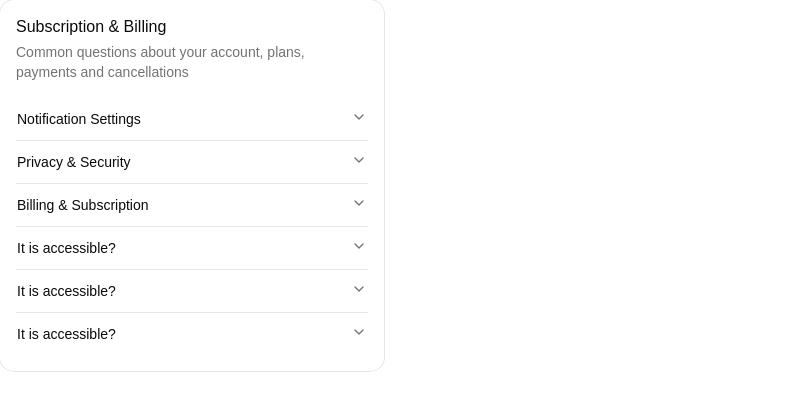
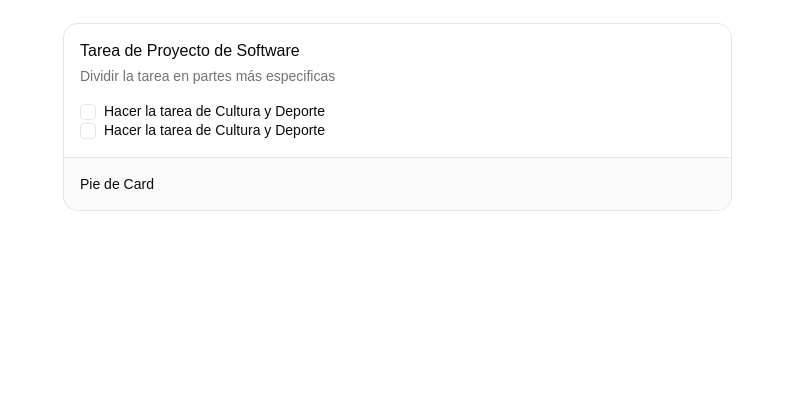
Before and after one commit to iamwanka/tasky, a React (Vite) app: page / in a window 1280 px wide. Shown: the top 410 px of the page, without its empty margins (0-795 px from the left). Built offline with nearby package versions, Linux system fonts and the light colour scheme.

Commit message:
refactor: update App component layout and add new Field components

```diff
--- a/src/App.tsx
+++ b/src/App.tsx
@@ -1,84 +1,79 @@
+import { useEffect, useState } from 'react'
 import './App.css'
-import {
-  Accordion,
-  AccordionContent,
-  AccordionItem,
-  AccordionTrigger
-} from '@components/ui/accordion'
+import { Button } from '@components/ui/button'
+import { Input } from '@components/ui/input'
 import {
   Card,
   CardContent,
   CardDescription,
+  CardFooter,
   CardHeader,
-  CardTitle
+  CardTitle,
 } from '@components/ui/card'
+import {
+  FieldGroup,
+  FieldLabel,
+  Field
+} from '@components/ui/field'
+
+import {
+  Checkbox
+} from '@components/ui/checkbox'
+
+type Task = {
+  id: string
+  title: string
+  completed: boolean
+  createdAt: string
+}
+
+const STORAGE_KEY = 'task-queue-app.tasks'
+
+function formatDate(dateString: string) {
+  return new Intl.DateTimeFormat('default', {
+    year: 'numeric',
+    month: 'short',
+    day: 'numeric',
+    hour: '2-digit',
+    minute: '2-digit',
+  }).format(new Date(dateString))
+}
 
 function App() {
-  // const [count, setCount] = useState(0)
+
 
   return (
-    <>
-      <Card className="w-full max-w-sm center">
-        <CardHeader>
-          <CardTitle>
-            Subscription & Billing
-          </CardTitle>
-          <CardDescription>
-            Common questions about your account, plans, payments and cancellations
-          </CardDescription>
-        </CardHeader>
-        <CardContent>
-          <Accordion type="multiple" className="max-w-lg">
-            {items.map((item) => (
-              <AccordionItem key={item.value} value={item.value}>
-                <AccordionTrigger>{item.trigger}</AccordionTrigger>
-                <AccordionContent>{item.content}</AccordionContent>
-              </AccordionItem>
-            ))}
-            <AccordionItem value='item-1'>
-              <AccordionTrigger>It is accessible?</AccordionTrigger>
-              <AccordionContent>
-                Yes. It adheres to the WAI-ARIA design pattern
-              </AccordionContent>
-            </AccordionItem>
-            <AccordionItem value='item-2'>
-              <AccordionTrigger>It is accessible?</AccordionTrigger>
-              <AccordionContent>
-                Yes. It adheres to the WAI-ARIA design pattern
-              </AccordionContent>
-            </AccordionItem>
-            <AccordionItem value='item-3'>
-              <AccordionTrigger>It is accessible?</AccordionTrigger>
-              <AccordionContent>
-                Yes. It adheres to the WAI-ARIA design pattern
-              </AccordionContent>
-            </AccordionItem>
-          </Accordion>
-        </CardContent>
-      </Card>
-    </>
+    <div className="min-h-screen bg-background px-4 py-6 text-foreground sm:px-6 lg:px-8">
+      <div className="mx-auto grid w-full max-w-6xl gap-6 lg:grid-cols-[1.3fr_0.9fr]">
+        <Card>
+
+          <CardHeader>
+            <CardTitle>Tarea de Proyecto de Software</CardTitle>
+            <CardDescription>Dividir la tarea en partes más especificas</CardDescription>
+          </CardHeader>
+
+          <CardContent>
+            <FieldGroup>
+            </FieldGroup>
+              <Field orientation="horizontal">
+                <Checkbox />
+                <FieldLabel>
+                  Hacer la tarea de Cultura y Deporte
+                </FieldLabel>
+
+              </Field>
+              <Field orientation="horizontal">
+                <Checkbox />
+                <FieldLabel>
+                  Hacer la tarea de Cultura y Deporte
+                </FieldLabel>
+              </Field>
+          </CardContent>
+          <CardFooter>Pie de Card</CardFooter>
+        </Card>
+      </div>
+    </div>
   )
 }
 
-const items = [
-  {
-    value: "notifications",
-    trigger: "Notification Settings",
-    content:
-      "Manage how to receive notifications. You can enable email alerts for updates or push notifications for mobile devices.",
-  },
-  {
-    value: "privacy",
-    trigger: "Privacy & Security",
-    content:
-      "Control your privacy settings and security preferences. Enable two-factor authentication, manage connected devices, review active sessions, and configure data sharing preferences. You can also download your data or delete your account."
-  },
-  {
-    value: "billing",
-    trigger: "Billing & Subscription",
-    content:
-      "View your current plan, payment history, and upcoming invoices. Update your payment method, change your subscription tier, or cancel your subscription"
-  }
-]
-
 export default App
--- /dev/null
+++ b/src/components/ui/field.tsx
@@ -0,0 +1,236 @@
+import { useMemo } from "react"
+import { cva, type VariantProps } from "class-variance-authority"
+import { cn } from "cn"
+
+import { Label } from "@/components/ui/label"
+import { Separator } from "@/components/ui/separator"
+
+function FieldSet({ className, ...props }: React.ComponentProps<"fieldset">) {
+  return (
+    <fieldset
+      data-slot="field-set"
+      className={cn(
+        "flex flex-col gap-4 has-[>[data-slot=checkbox-group]]:gap-3 has-[>[data-slot=radio-group]]:gap-3",
+        className
+      )}
+      {...props}
+    />
+  )
+}
+
+function FieldLegend({
+  className,
+  variant = "legend",
+  ...props
+}: React.ComponentProps<"legend"> & { variant?: "legend" | "label" }) {
+  return (
+    <legend
+      data-slot="field-legend"
+      data-variant={variant}
+      className={cn(
+        "mb-1.5 font-medium data-[variant=label]:text-sm data-[variant=legend]:text-base",
+        className
+      )}
+      {...props}
+    />
+  )
+}
+
+function FieldGroup({ className, ...props }: React.ComponentProps<"div">) {
+  return (
+    <div
+      data-slot="field-group"
+      className={cn(
+        "group/field-group @container/field-group flex w-full flex-col gap-5 data-[slot=checkbox-group]:gap-3 *:data-[slot=field-group]:gap-4",
+        className
+      )}
+      {...props}
+    />
+  )
+}
+
+const fieldVariants = cva(
+  "group/field flex w-full gap-2 data-[invalid=true]:text-destructive",
+  {
+    variants: {
+      orientation: {
+        vertical: "flex-col *:w-full [&>.sr-only]:w-auto",
+        horizontal:
+          "flex-row items-center has-[>[data-slot=field-content]]:items-start *:data-[slot=field-label]:flex-auto has-[>[data-slot=field-content]]:[&>[role=checkbox],[role=radio]]:mt-px",
+        responsive:
+          "flex-col *:w-full @md/field-group:flex-row @md/field-group:items-center @md/field-group:*:w-auto @md/field-group:has-[>[data-slot=field-content]]:items-start @md/field-group:*:data-[slot=field-label]:flex-auto [&>.sr-only]:w-auto @md/field-group:has-[>[data-slot=field-content]]:[&>[role=checkbox],[role=radio]]:mt-px",
+      },
+    },
+    defaultVariants: {
+      orientation: "vertical",
+    },
+  }
+)
+
+function Field({
+  className,
+  orientation = "vertical",
+  ...props
+}: React.ComponentProps<"div"> & VariantProps<typeof fieldVariants>) {
+  return (
+    <div
+      role="group"
+      data-slot="field"
+      data-orientation={orientation}
+      className={cn(fieldVariants({ orientation }), className)}
+      {...props}
+    />
+  )
+}
+
+function FieldContent({ className, ...props }: React.ComponentProps<"div">) {
+  return (
+    <div
+      data-slot="field-content"
+      className={cn(
+        "group/field-content flex flex-1 flex-col gap-0.5 leading-snug",
+        className
+      )}
+      {...props}
+    />
+  )
+}
+
+function FieldLabel({
+  className,
+  ...props
+}: React.ComponentProps<typeof Label>) {
+  return (
+    <Label
+      data-slot="field-label"
+      className={cn(
+        "group/field-label peer/field-label flex w-fit gap-2 leading-snug group-data-[disabled=true]/field:opacity-50 has-data-checked:border-primary/30 has-data-checked:bg-primary/5 has-[>[data-slot=field]]:rounded-lg has-[>[data-slot=field]]:border has-[>[data-slot=field]]:not-has-[:disabled,[data-disabled]]:hover:bg-muted/50 has-[>[data-slot=field]]:has-[:focus-visible]:border-ring has-[>[data-slot=field]]:has-[:focus-visible]:ring-3 has-[>[data-slot=field]]:has-[:focus-visible]:ring-ring/50 *:data-[slot=field]:p-2.5 dark:has-data-checked:border-primary/20 dark:has-data-checked:bg-primary/10",
+        "has-[>[data-slot=field]]:w-full has-[>[data-slot=field]]:flex-col",
+        className
+      )}
+      {...props}
+    />
+  )
+}
+
+function FieldTitle({ className, ...props }: React.ComponentProps<"div">) {
+  return (
+    <div
+      data-slot="field-label"
+      className={cn(
+        "flex w-fit items-center gap-2 text-sm font-medium group-data-[disabled=true]/field:opacity-50",
+        className
+      )}
+      {...props}
+    />
+  )
+}
+
+function FieldDescription({ className, ...props }: React.ComponentProps<"p">) {
+  return (
+    <p
+      data-slot="field-description"
+      className={cn(
+        "text-left text-sm leading-normal font-normal text-muted-foreground group-has-data-horizontal/field:text-balance [[data-variant=legend]+&]:-mt-1.5",
+        "last:mt-0 nth-last-2:-mt-1",
+        "[&>a]:underline [&>a]:underline-offset-4 [&>a:hover]:text-primary",
+        className
+      )}
+      {...props}
+    />
+  )
+}
+
+function FieldSeparator({
+  children,
+  className,
+  ...props
+}: React.ComponentProps<"div"> & {
+  children?: React.ReactNode
+}) {
+  return (
+    <div
+      data-slot="field-separator"
+      data-content={!!children}
+      className={cn(
+        "relative -my-2 h-5 text-sm group-data-[variant=outline]/field-group:-mb-2",
+        className
+      )}
+      {...props}
+    >
+      <Separator className="absolute inset-0 top-1/2" />
+      {children && (
+        <span
+          className="relative mx-auto block w-fit bg-background px-2 text-muted-foreground"
+          data-slot="field-separator-content"
+        >
+          {children}
+        </span>
+      )}
+    </div>
+  )
+}
+
+function FieldError({
+  className,
+  children,
+  errors,
+  ...props
+}: React.ComponentProps<"div"> & {
+  errors?: Array<{ message?: string } | undefined>
+}) {
+  const content = useMemo(() => {
+    if (children) {
+      return children
+    }
+
+    if (!errors?.length) {
+      return null
+    }
+
+    const uniqueErrors = [
+      ...new Map(errors.map((error) => [error?.message, error])).values(),
+    ]
+
+    if (uniqueErrors?.length == 1) {
+      return uniqueErrors[0]?.message
+    }
+
+    return (
+      <ul className="ml-4 flex list-disc flex-col gap-1">
+        {uniqueErrors.map(
+          (error, index) =>
+            error?.message && <li key={index}>{error.message}</li>
+        )}
+      </ul>
+    )
+  }, [children, errors])
+
+  if (!content) {
+    return null
+  }
+
+  return (
+    <div
+      role="alert"
+      data-slot="field-error"
+      className={cn("text-sm font-normal text-destructive", className)}
+      {...props}
+    >
+      {content}
+    </div>
+  )
+}
+
+export {
+  Field,
+  FieldLabel,
+  FieldDescription,
+  FieldError,
+  FieldGroup,
+  FieldLegend,
+  FieldSeparator,
+  FieldSet,
+  FieldContent,
+  FieldTitle,
+}
--- /dev/null
+++ b/src/components/ui/label.tsx
@@ -0,0 +1,21 @@
+import * as React from "react"
+import { cn } from "cn"
+import { Label as LabelPrimitive } from "radix-ui"
+
+function Label({
+  className,
+  ...props
+}: React.ComponentProps<typeof LabelPrimitive.Root>) {
+  return (
+    <LabelPrimitive.Root
+      data-slot="label"
+      className={cn(
+        "flex items-center gap-2 text-sm leading-none font-medium select-none group-data-[disabled=true]:pointer-events-none group-data-[disabled=true]:opacity-50 peer-disabled:cursor-not-allowed peer-disabled:opacity-50",
+        className
+      )}
+      {...props}
+    />
+  )
+}
+
+export { Label }
--- /dev/null
+++ b/src/components/ui/separator.tsx
@@ -0,0 +1,27 @@
+"use client"
+
+import * as React from "react"
+import { cn } from "cn"
+import { Separator as SeparatorPrimitive } from "radix-ui"
+
+function Separator({
+  className,
+  orientation = "horizontal",
+  decorative = true,
+  ...props
+}: React.ComponentProps<typeof SeparatorPrimitive.Root>) {
+  return (
+    <SeparatorPrimitive.Root
+      data-slot="separator"
+      decorative={decorative}
+      orientation={orientation}
+      className={cn(
+        "shrink-0 bg-border data-horizontal:h-px data-horizontal:w-full data-vertical:w-px data-vertical:self-stretch",
+        className
+      )}
+      {...props}
+    />
+  )
+}
+
+export { Separator }
```
